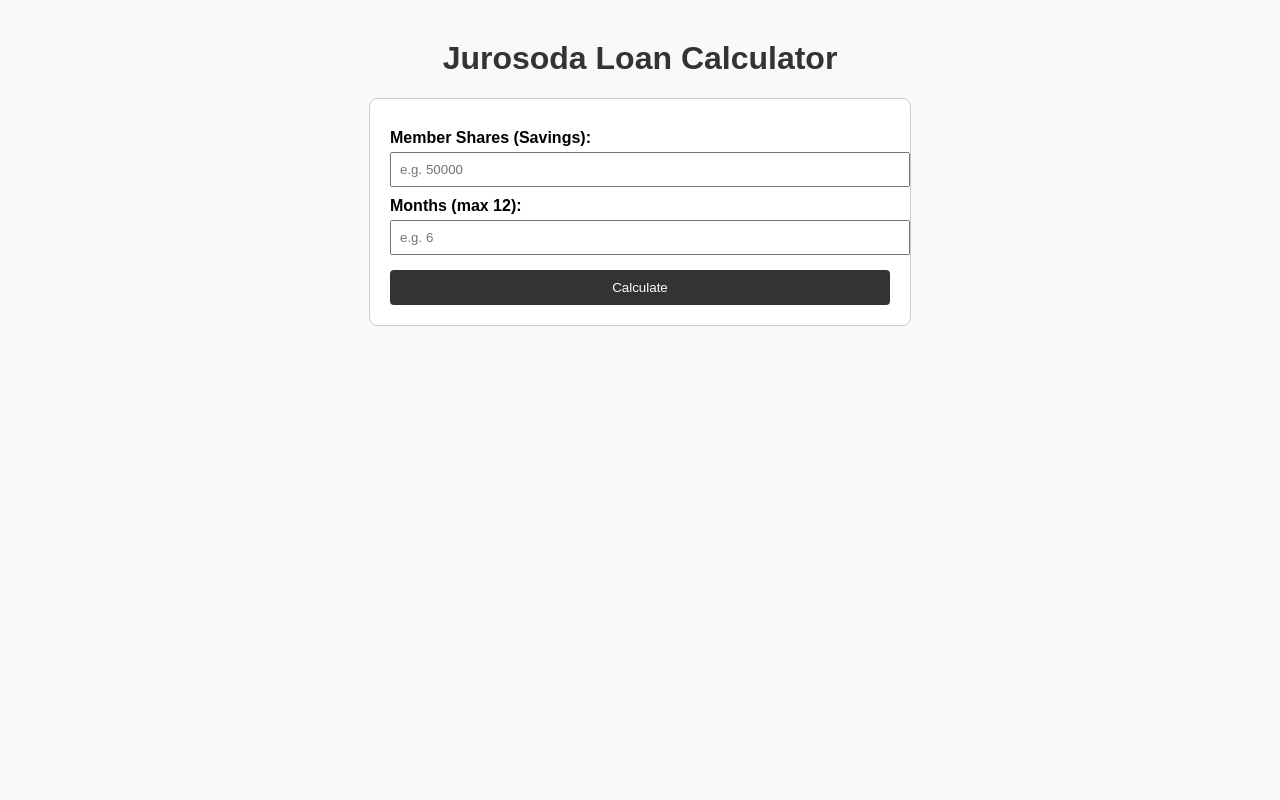
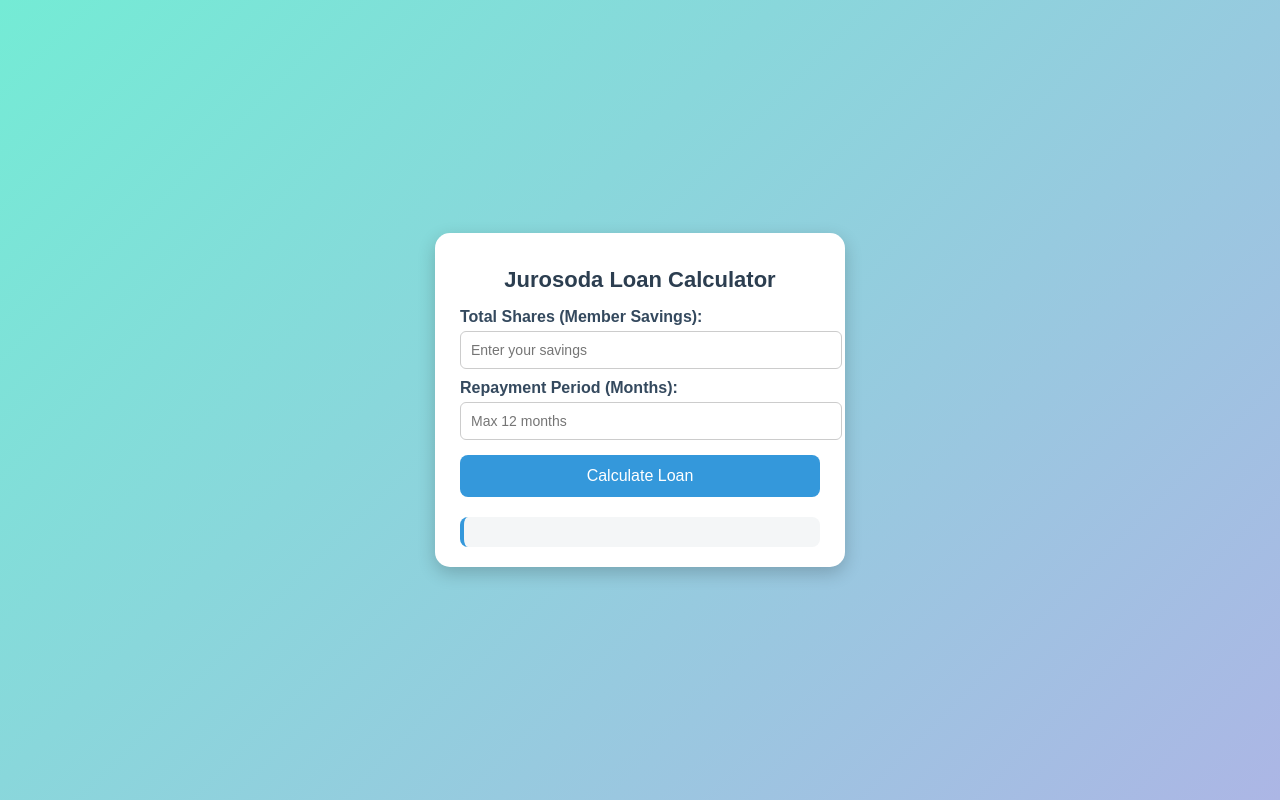
Before and after one commit to pkinyuli-cloud/jurosoda-loan-app, a plain HTML site: page index.html in a window 1280 px wide. Drawn offline with Linux system fonts and the light colour scheme.

Commit message:
Update index.html

```diff
--- a/index.html
+++ b/index.html
@@ -1,71 +1,99 @@
 <!DOCTYPE html>
-<html>
+<html lang="en">
 <head>
   <meta charset="UTF-8">
   <title>Jurosoda Loan Calculator</title>
-  <link rel="manifest" href="manifest.json">
+  <meta name="viewport" content="width=device-width, initial-scale=1.0">
   <style>
-    body { font-family: Arial, sans-serif; margin: 40px; background: #f9f9f9; }
-    h1 { text-align: center; color: #333; }
-    .box { max-width: 500px; margin: auto; background: #fff; padding: 20px; border: 1px solid #ccc; border-radius: 8px; }
-    label { display:block; margin-top:10px; font-weight:bold; }
-    input { width: 100%; padding: 8px; margin-top: 5px; }
-    button { width: 100%; padding: 10px; margin-top: 15px; background: #333; color: #fff; border: none; border-radius: 4px; cursor: pointer; }
-    button:hover { background: #555; }
-    .result { margin-top: 20px; padding: 10px; border: 1px solid #ddd; border-radius: 6px; background: #f1f1f1; }
+    body {
+      font-family: Arial, sans-serif;
+      background: linear-gradient(135deg, #74ebd5 0%, #ACB6E5 100%);
+      display: flex;
+      justify-content: center;
+      align-items: center;
+      height: 100vh;
+      margin: 0;
+    }
+    .container {
+      background: #ffffff;
+      padding: 20px 25px;
+      border-radius: 15px;
+      box-shadow: 0 6px 18px rgba(0,0,0,0.2);
+      width: 360px;
+      text-align: center;
+    }
+    h1 {
+      color: #2c3e50;
+      font-size: 22px;
+      margin-bottom: 15px;
+    }
+    label {
+      font-weight: bold;
+      color: #34495e;
+      display: block;
+      margin-top: 10px;
+      text-align: left;
+    }
+    input {
+      padding: 10px;
+      margin-top: 5px;
+      width: 100%;
+      border: 1px solid #ccc;
+      border-radius: 6px;
+      font-size: 14px;
+    }
+    button {
+      margin-top: 15px;
+      padding: 12px;
+      width: 100%;
+      background: #3498db;
+      color: #fff;
+      border: none;
+      border-radius: 8px;
+      font-size: 16px;
+      cursor: pointer;
+      transition: 0.3s;
+    }
+    button:hover {
+      background: #2980b9;
+    }
+    .results {
+      margin-top: 20px;
+      padding: 15px;
+      background: #f4f6f7;
+      border-left: 4px solid #3498db;
+      border-radius: 8px;
+      text-align: left;
+      font-size: 14px;
+    }
   </style>
 </head>
 <body>
-  <h1>Jurosoda Loan Calculator</h1>
-  <div class="box">
-    <label>Member Shares (Savings):</label>
-    <input id="shares" type="number" placeholder="e.g. 50000">
+  <div class="container">
+    <h1>Jurosoda Loan Calculator</h1>
+    <label for="shares">Total Shares (Member Savings):</label>
+    <input type="number" id="shares" placeholder="Enter your savings">
 
-    <label>Months (max 12):</label>
-    <input id="months" type="number" min="1" max="12" placeholder="e.g. 6">
+    <label for="months">Repayment Period (Months):</label>
+    <input type="number" id="months" placeholder="Max 12 months">
 
-    <button onclick="calculate()">Calculate</button>
+    <button onclick="calculateLoan()">Calculate Loan</button>
 
-    <div id="resultBox" class="result" style="display:none;">
-      <p id="loanAmount"></p>
-      <p id="processingFee"></p>
-      <p id="interest"></p>
-      <p id="disbursed"></p>
-      <p id="totalRepayable"></p>
-      <p id="monthlyPayment"></p>
-    </div>
+    <div class="results" id="results"></div>
   </div>
 
   <script>
-    function calculate() {
-      let shares = parseFloat(document.getElementById('shares').value);
-      let months = parseInt(document.getElementById('months').value);
+    function calculateLoan() {
+      const shares = parseFloat(document.getElementById('shares').value);
+      const months = parseInt(document.getElementById('months').value);
 
       if (isNaN(shares) || isNaN(months) || months < 1 || months > 12) {
-        alert("Please enter valid shares and months (1–12).");
+        document.getElementById('results').innerHTML =
+          "⚠️ Please enter valid shares and repayment months (1–12).";
         return;
       }
 
-      let loan = shares * 3;
-      let fee = loan * 0.02;
-      let interest = loan * 0.01 * months;
-      let disbursed = loan - (fee + interest);
-      let total = loan + interest;
-      let monthly = total / months;
-
-      document.getElementById('resultBox').style.display = "block";
-      document.getElementById('loanAmount').innerText = "Eligible Loan Amount (3x shares): " + loan.toFixed(2);
-      document.getElementById('processingFee').innerText = "Processing Fee (2%): " + fee.toFixed(2);
-      document.getElementById('interest').innerText = "Total Interest: " + interest.toFixed(2);
-      document.getElementById('disbursed').innerText = "Net Amount Disbursed: " + disbursed.toFixed(2);
-      document.getElementById('totalRepayable').innerText = "Total Repayable: " + total.toFixed(2);
-      document.getElementById('monthlyPayment').innerText = "Monthly Payment: " + monthly.toFixed(2);
-    }
-
-    if ('serviceWorker' in navigator) {
-      navigator.serviceWorker.register('service-worker.js')
-        .then(() => console.log("Service Worker registered!"));
-    }
-  </script>
-</body>
-</html>
+      const loanAmount = shares * 3;
+      const processingFee = loanAmount * 0.02;
+      const totalInterest = loanAmount * 0.01 * months;
+      const netDisbursed =
```
